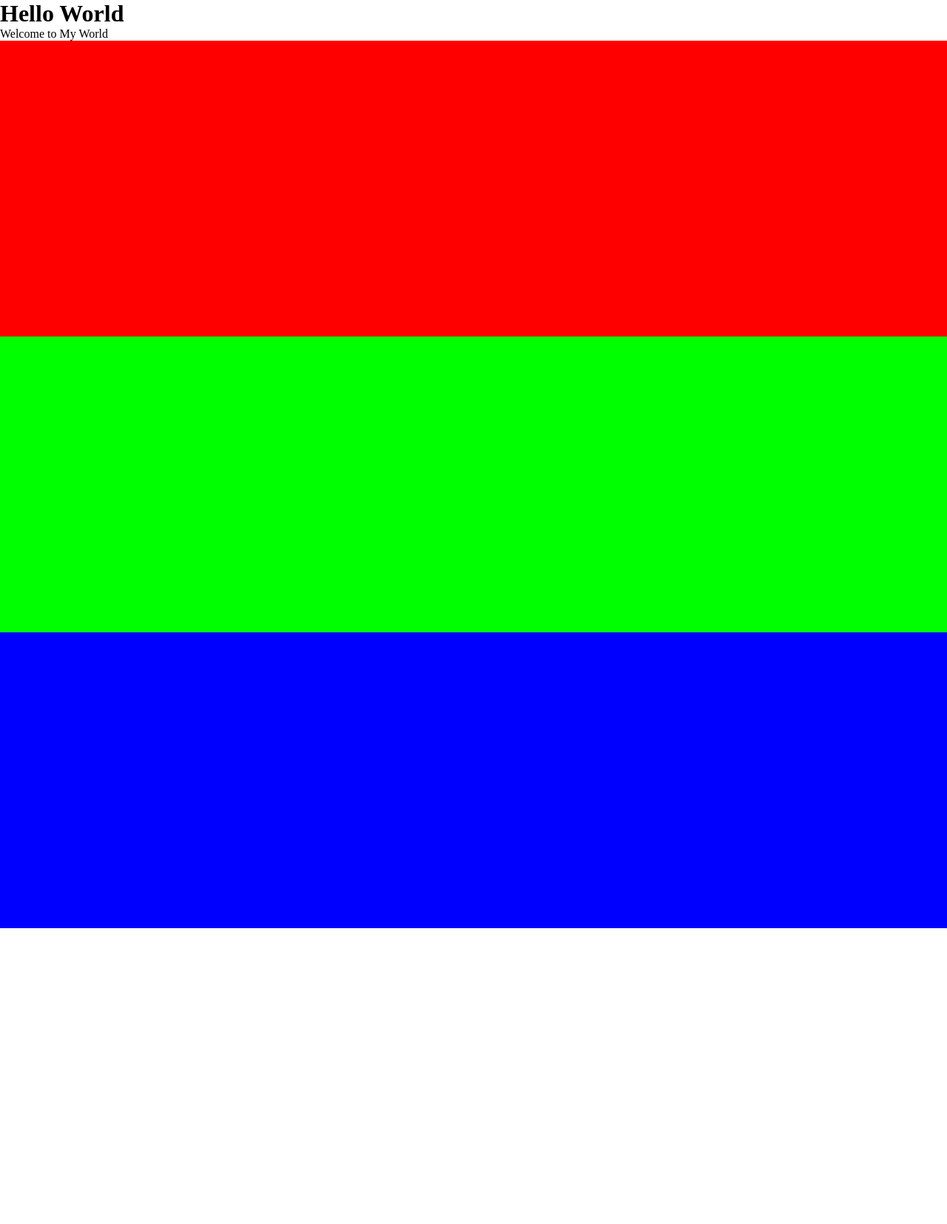
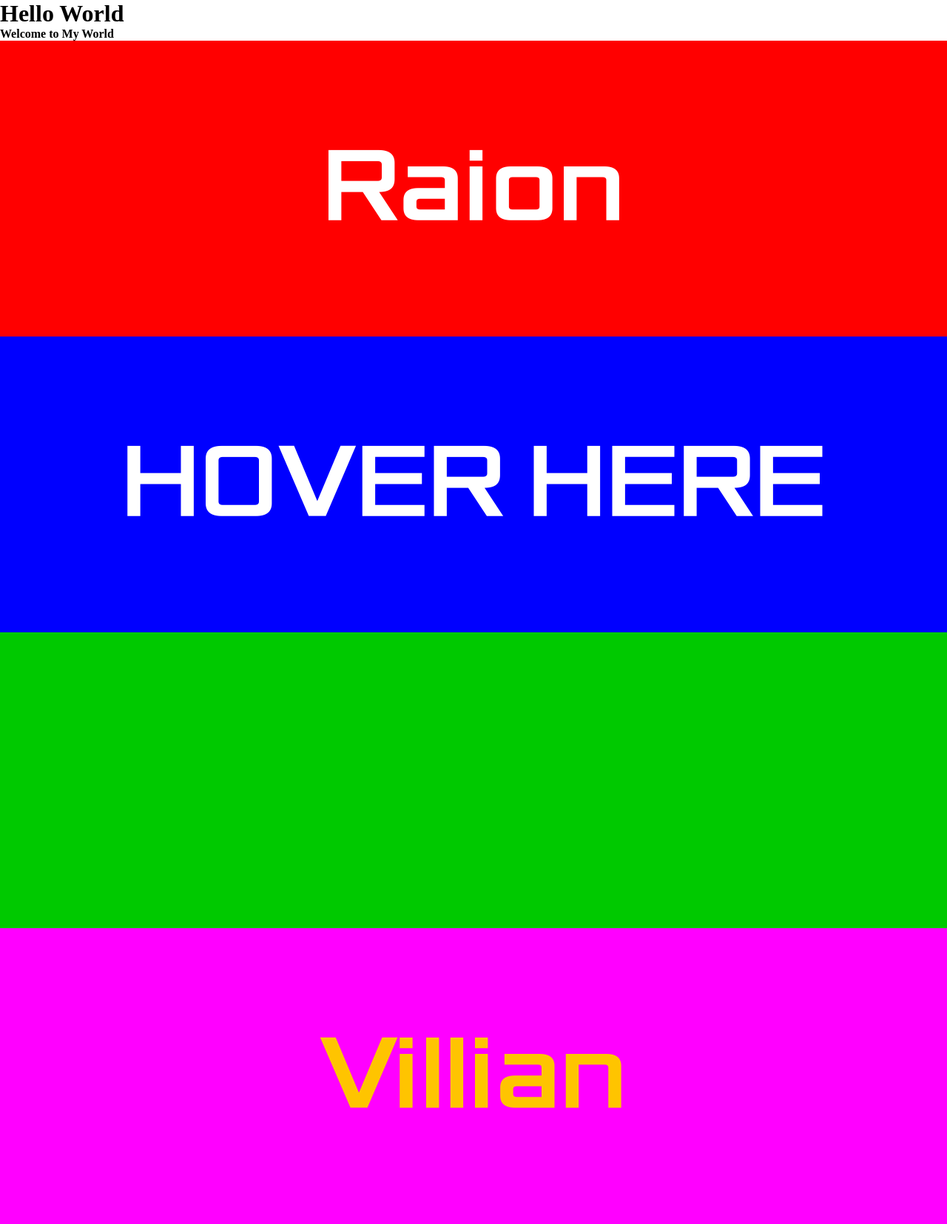
Before and after one commit to nerdmecha/git-bash-web, a plain HTML site: page index.html in a window 1280 px wide. Shown: the whole page at 74% size. Before the commit the page ends 1255 px from the top, so only its background shows below. Drawn offline with Linux system fonts and the light colour scheme.

Commit message:
Added Fonts & Other Changes

```diff
--- a/css/common.css
+++ b/css/common.css
@@ -1,4 +1,5 @@
 @charset "UTF-8";
+@import url("fonts.css");
 
 * {
     padding: 0;
@@ -7,6 +8,14 @@
 
 div {
     height: 400px;
+}
+
+p {
+    font-family: "kimm_bold";
+    font-size: 125px;
+    font-weight: bold;
+    text-align: center;
+    line-height: 400px;
 }
 
 img {
@@ -18,19 +27,31 @@ img {
     background-color: #ff0000;
 }
 
-#b1 {
-    background-color: #00ff00;
+#b {
+    background-color: #0000ff;
 }
 
-#b1:hover > #b2 {
+#c {
+    background-color: #00c900;
+}
+
+#b:hover + #c > img {
     display: block;
     /* img is not completely filled */
 }
 
-#c1 {
-    background-color: #0000ff;
+#d1 {
+    background-color: #ff00ff;
 }
 
-#c1:hover > #c2 {
-    background-color: #00ffff;
+#d1:hover > #d2 {
+    background-color: #008cff;
 }
+
+#hero {
+    color: #ffffff;
+}
+
+#villian {
+    color: #ffc400;
+}
--- /dev/null
+++ b/css/fonts.css
@@ -0,0 +1,9 @@
+@font-face {
+    font-family: "kimm_bold";
+    src: url("../font/kimm_bold.ttf") format("truetype");
+}
+
+@font-face {
+    font-family: "kimm_light";
+    src: url("../font/kimm_light.ttf") format("truetype");
+}
--- a/index.html
+++ b/index.html
@@ -9,14 +9,22 @@
 </head>
 <body>
     <h1>Hello World</h1>
-    <p>Welcome to My World</p>
+    <strong>Welcome to My World</strong>
 
-    <div id="a"></div>
-    <div id="b1">
-        <img src="img/ryuki-fanfic-wallpaper.png" id="b2" onmouseover="appear(this)"></div>
+    <div id="a">
+        <p id="hero">Raion</p>
     </div>
-    <div id="c1">
-        <div id="c2"></div>
+    <div id="b">
+        <p id="hero" onmouseover="appear(this)">HOVER HERE</p>
+        <!-- Close Alert to Enter -->
+    </div>
+    <div id="c">
+        <img src="img/ryuki-fanfic-wallpaper.png">
+    </div>
+    <div id="d1">
+        <div id="d2">
+            <p id="villian">Villian</p>
+        </div>
     </div>
     <script src="js/main.js" charset="utf-8"></script>
     <script src="js/jquery-3.7.0.js" charset="utf-8"></script>
```
Also changed, not shown: font/kimm_bold.ttf (added), font/kimm_light.ttf (added).
